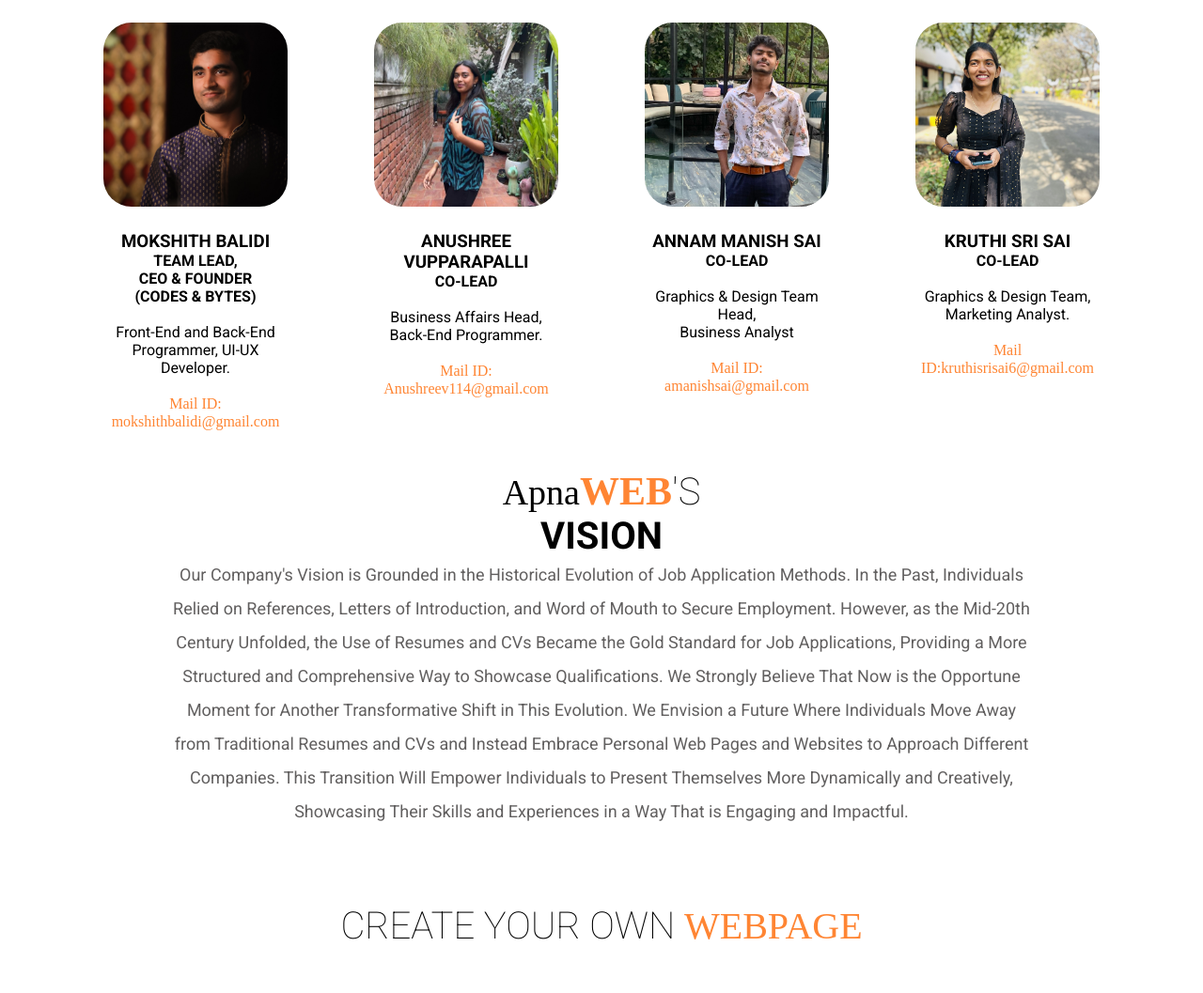
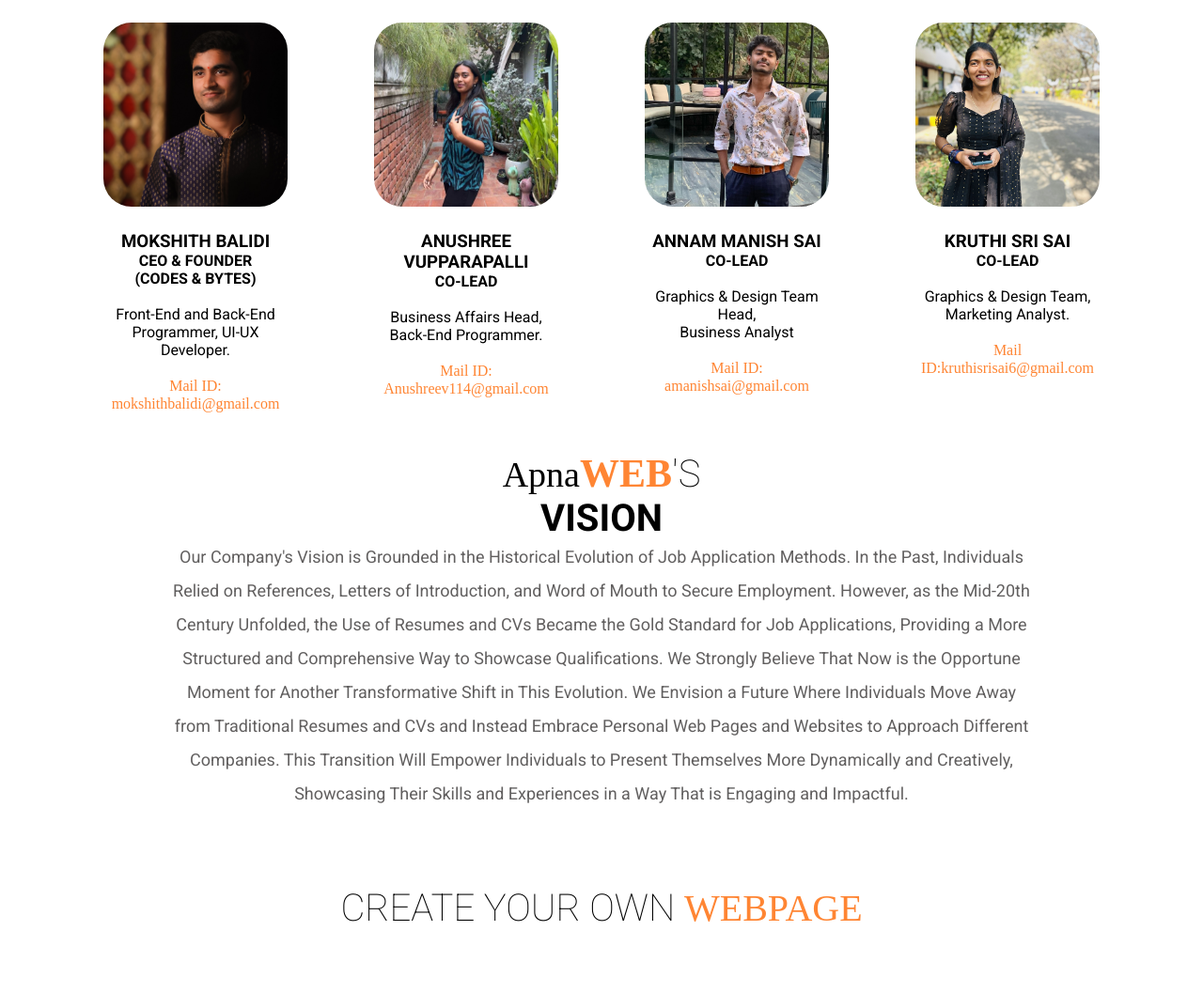
Before and after one commit to Codes-Bytes/ApnaWEB, a plain HTML site: page index.html in a window 1280 px wide. Shown: the part 1606-2663 px from the top of the page at 94% size. Drawn offline with nearby package versions, Linux system fonts and the light colour scheme.

Commit message:
Update index.html

```diff
--- a/index.html
+++ b/index.html
@@ -86,7 +86,7 @@
                   <div class="team-member">
                       <img class="Imagesss" src="Mokshith.jpg" alt="Team Lead"/>
                       <h3> <br> MOKSHITH BALIDI</h3>
-                      <p> <h4>TEAM LEAD,<br/> CEO & FOUNDER <br/>(CODES & BYTES) </h4> <br> Front-End and Back-End Programmer, UI-UX Developer.<br> <span> <br>Mail ID: mokshithbalidi@gmail.com </span></p>
+                      <p> <h4>CEO & FOUNDER <br/>(CODES & BYTES) </h4> <br> Front-End and Back-End Programmer, UI-UX Developer.<br> <span> <br>Mail ID: mokshithbalidi@gmail.com </span></p>
                   </div>
                   <div class="team-member">
                       <img class="Imagesss" src="Anushree.jpg" alt="Team Member 2"/>
```
